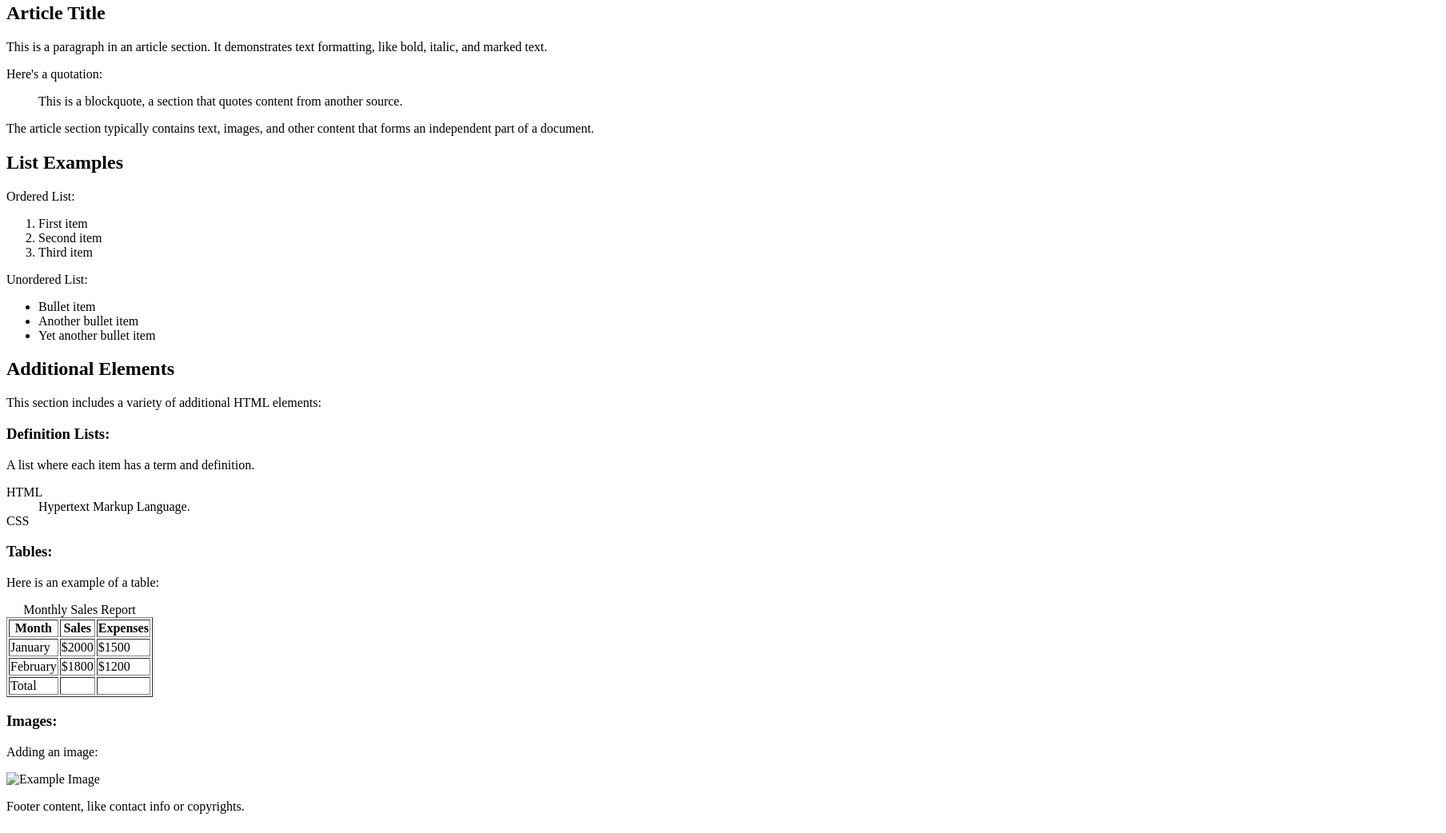
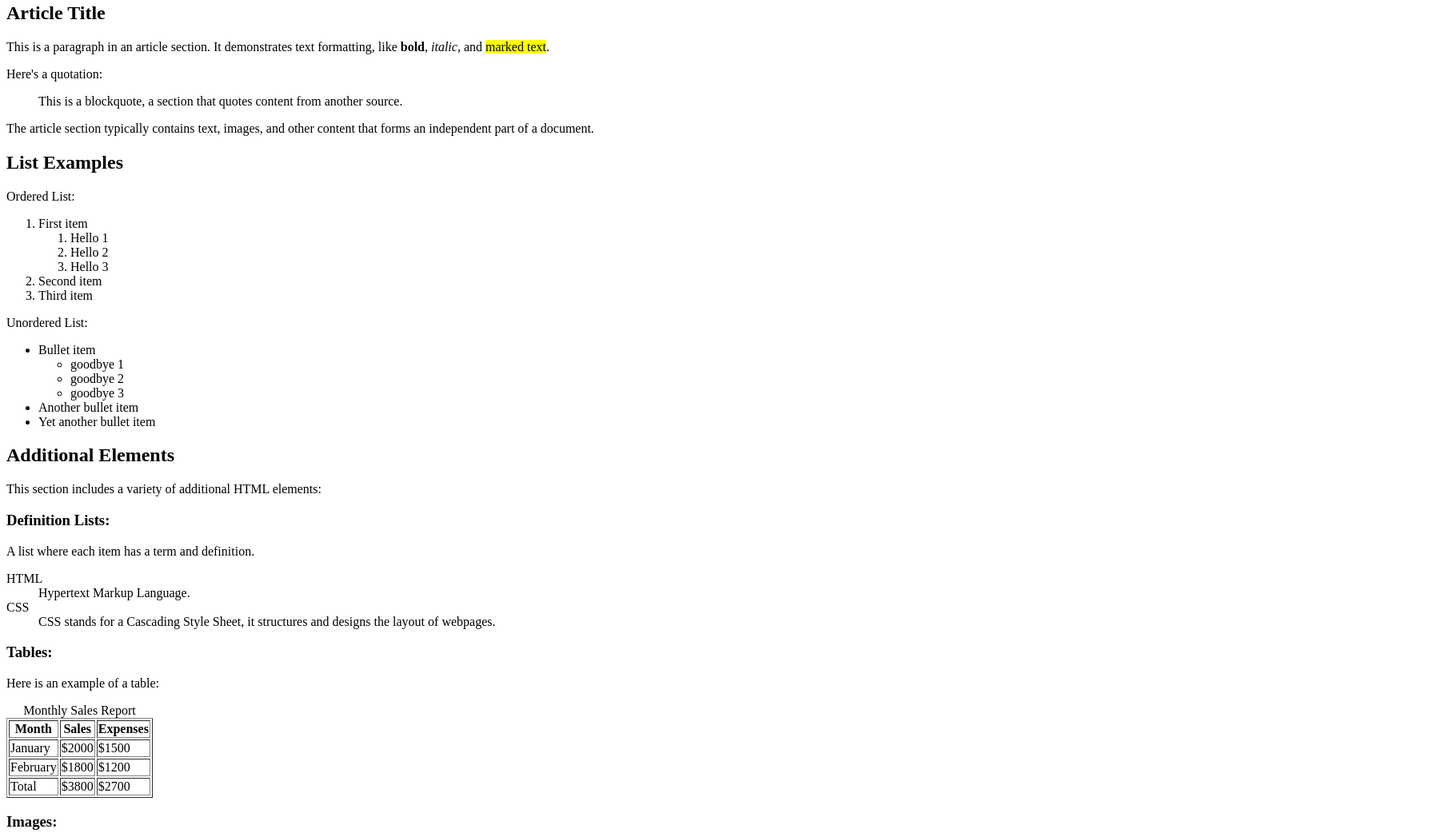
Before and after one commit to SvaraP/Lab2-381, a plain HTML site: page news.html in a window 1280 px wide. Shown: the part 151-1193 px from the top of the page at 80% size, 1808 px wide, since content can reach past the window. Drawn offline with Linux system fonts and the light colour scheme.

Commit message:
edited the news.html

```diff
--- a/news.html
+++ b/news.html
@@ -31,7 +31,7 @@ Description : A simple HTML file.
         <article>
             <h2>Article Title</h2>
 
-			<p>This is a paragraph in an article section. It demonstrates text formatting, like bold, italic, and marked text.</p>
+			<p>This is a paragraph in an article section. It demonstrates text formatting, like <b>bold</b>, <i>italic</i>, and <mark>marked text</mark>.</p>
 			<!-- To emphasize specific words in the paragraph, apply appropriate HTML tags:
 			<strong> or <b> for bold text,
 			<em> or <i> for italic text, and
@@ -51,14 +51,35 @@ Description : A simple HTML file.
         <p>Ordered List:</p>
         <ol>
             <li>First item</li>
+            <ol>
+                <li>
+                    Hello 1
+                </li>
+                <li>
+                    Hello 2
+                </li>
+                <li>
+                    Hello 3
+                </li>
+            </ol>
             <li>Second item</li>
-			<!--Make a sub-ordered list here-->
             <li>Third item</li>
         </ol>
         <p>Unordered List:</p>
         <ul>
             <li>Bullet item</li>
-			<!--Make a sub-unordered list here-->
+            <ul>
+                <li>
+                    goodbye 1
+                </li>
+                <li>
+                    goodbye 2
+                </li>
+                <li>
+                    goodbye 3
+                </li>
+            </ul>
+
             <li>Another bullet item</li>
             <li>Yet another bullet item</li>
         </ul>
@@ -74,7 +95,7 @@ Description : A simple HTML file.
             <dt>HTML</dt>
             <dd>Hypertext Markup Language.</dd>
 			<dt>CSS</dt>
-            <dd><!--Add CSS definition here--></dd>
+            <dd>CSS stands for a Cascading Style Sheet, it structures and designs the layout of webpages.</dd>
         </dl>
 
 
@@ -104,21 +125,23 @@ Description : A simple HTML file.
 			<tfoot>
 				<tr>
 					<td>Total</td>
-					<td><!--Put column total here--></td>
-					<td><!--Put column total here--></td>
+					<td>$3800</td>
+					<td>$2700</td>
 				</tr>
 			</tfoot>
         </table>
 
 		<h3>Images:</h3>
         <p>Adding an image:</p>
-        <img src="example.jpg" alt="Example Image"> <!--Fix addressing issue-->
+        <img src="images/example.jpg" alt="Example Image"> <!--Fix addressing issue-->
     </section>
 
     <footer>
-        <p>Footer content, like contact info or copyrights.</p>
-		<!--Comment out the above p tag and add a new p tag under this comment.
+        <!--C<p>Footer content, like contact info or copyrights.</p>
+		Comment out the above p tag and add a new p tag under this comment.
 			The new p tag must contain {Copy right + your names}.-->
+        <p>Copyright Svara Patel</p>
+        <p>Copyright Mariem Ouertatani</p>
     </footer>
 </body>
 </html>
```
